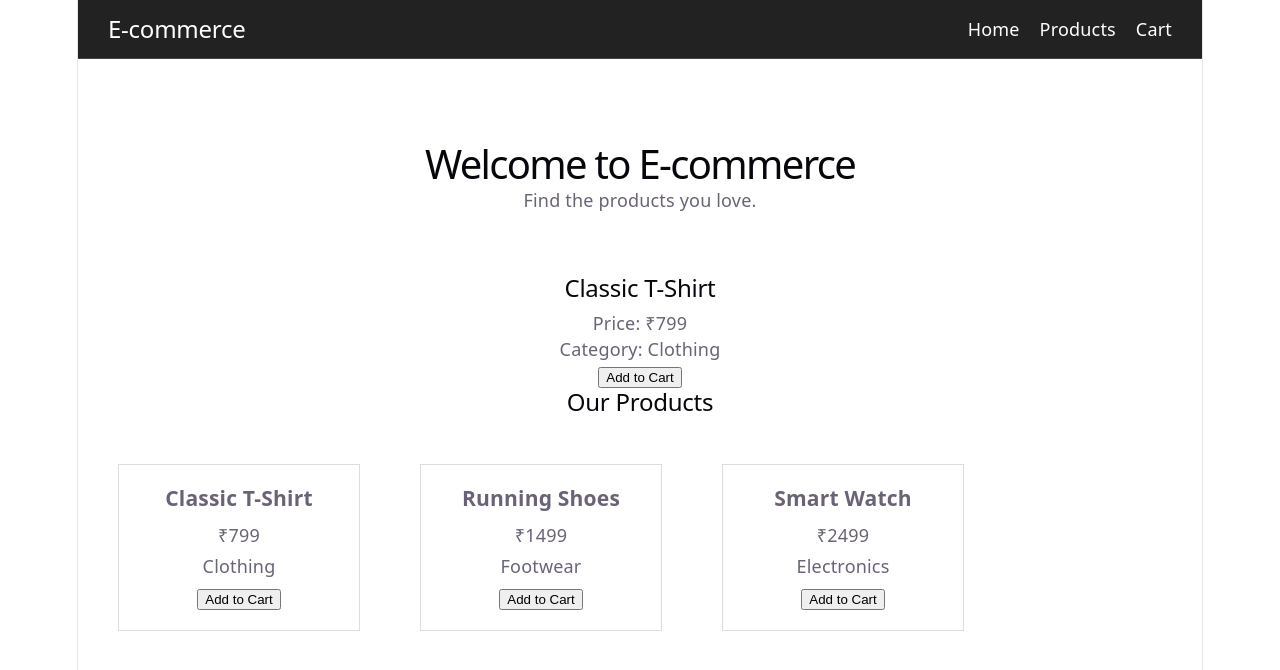
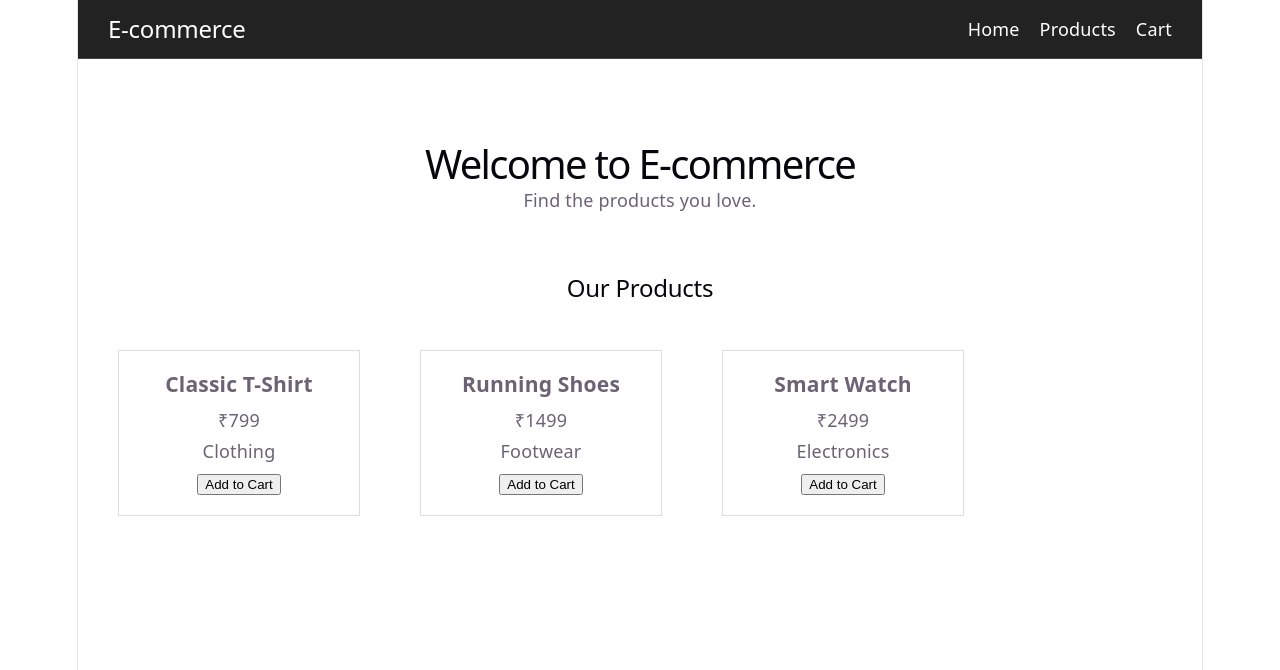
Before and after one commit to abhi12012/e-commerce-react, a React (Vite) app: page / in a window 1280 px wide. Shown: the top 670 px of the page. Built offline with nearby package versions, Linux system fonts and the light colour scheme.

Commit message:
Add navigation links

```diff
--- a/src/App.jsx
+++ b/src/App.jsx
@@ -22,7 +22,7 @@ function App() {
           <main>
             <Hero />
 
-            <ProductDetails product={products[0]} />
+
 
             <h2>Our Products</h2>
 
@@ -39,6 +39,8 @@ function App() {
           </main>
         }
       />
+
+
 
       <Route
         path="/products"
@@ -57,8 +59,25 @@ function App() {
               })}
             </div>
           </main>
+
+
+
         }
+
+
+
       />
+
+
+
+      <Route
+  path="/products/:id"
+  element={
+    <ProductDetails product={products[0]} />
+  }
+/>
+
+
     </Routes>
   </>
 )
--- a/src/components/Navbar.jsx
+++ b/src/components/Navbar.jsx
@@ -9,11 +9,11 @@ function Navbar() {
 
 <ul>
   <li>
-    <a href="#">Home</a>
+   <Link to="/">Home</Link>
   </li>
 
   <li>
-    <a href="#">Products</a>
+    <Link to="/products">Products</Link>
   </li>
 
   <li>
--- a/src/components/ProductDetails.jsx
+++ b/src/components/ProductDetails.jsx
@@ -1,10 +1,20 @@
-function ProductDetails({ product }) {
+import { useParams } from 'react-router-dom'
+import products from '../data/products'
+
+function ProductDetails() {
+    const { id } = useParams()
+
+    const selectedProduct = products.find(
+  (product) => product.id === Number(id)
+)
+
+
   return (
     <div className="product-details">
-      <h2>{product.name}</h2>
+      <h2>{selectedProduct.name}</h2>
 
-      <p>Price: ₹{product.price}</p>
-      <p>Category: {product.category}</p>
+      <p>Price: ₹{selectedProduct.price}</p>
+      <p>Category: {selectedProduct.category}</p>
 
       <button>Add to Cart</button>
     </div>
```
